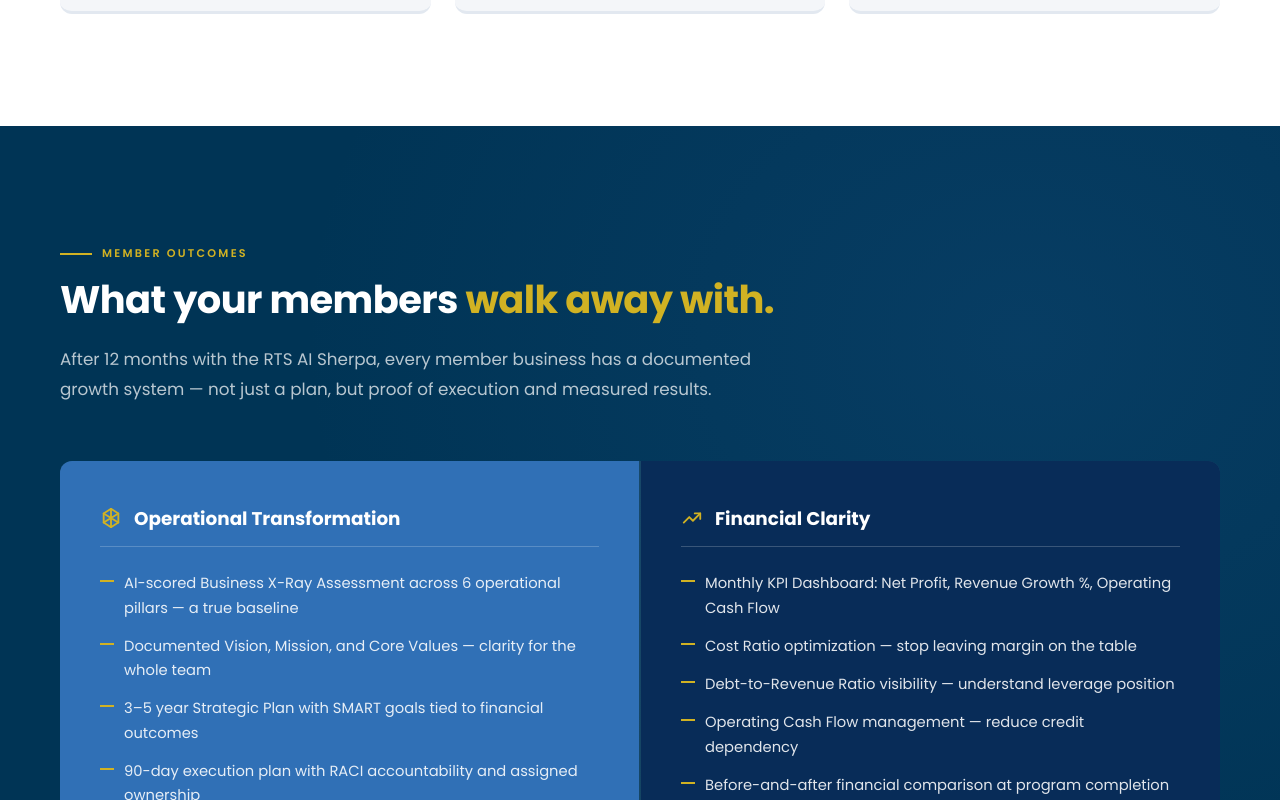
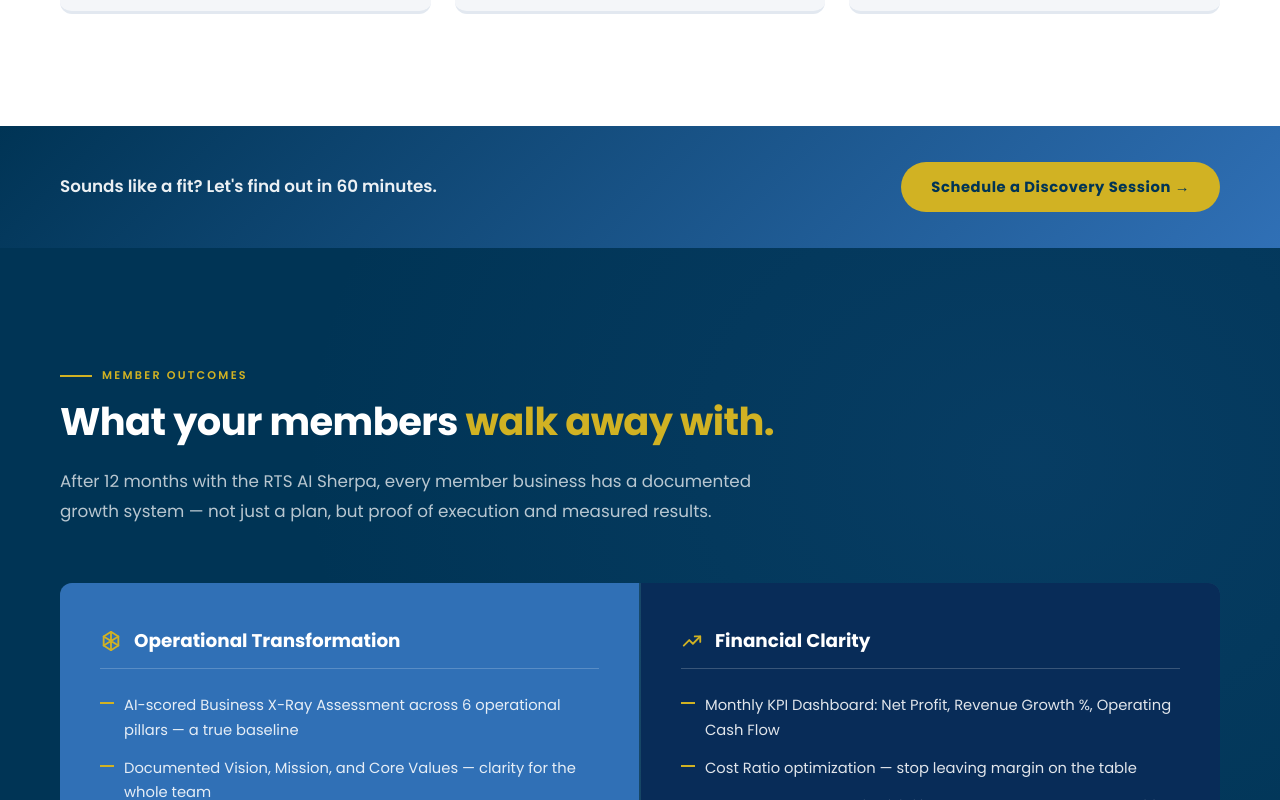
Before and after one commit to BrunoJulianoRosa/rts-website, a Next.js app: page / in a window 1280 px wide. Shown: the part 3320-4120 px from the top of the page. Built offline with nearby package versions, Linux system fonts and the light colour scheme.

Commit message:
Add 3 mid-page CTA strips after Value Pillars, Journey, and Impact

```diff
--- a/app/globals.css
+++ b/app/globals.css
@@ -845,6 +845,29 @@ h2.section-h.on-dark .accent { color: var(--brand-accent); }
 }
 .t-role { font-size: 0.85rem; color: var(--muted); }
 
+/* ── CTA STRIP ── */
+.cta-strip {
+  background: linear-gradient(135deg, var(--brand-dark) 0%, var(--brand-primary) 100%);
+  padding: 36px 60px;
+  display: flex;
+  align-items: center;
+  justify-content: space-between;
+  gap: 28px;
+  flex-wrap: wrap;
+}
+.cta-strip p {
+  font-size: 1.05rem;
+  font-weight: 600;
+  color: rgba(255, 255, 255, 0.92);
+  flex: 1;
+  min-width: 260px;
+  line-height: 1.5;
+}
+@media (max-width: 960px) {
+  .cta-strip { padding: 32px 24px; flex-direction: column; text-align: center; }
+  .cta-strip p { min-width: unset; }
+}
+
 /* ── FINAL CTA ── */
 .final-cta {
   background: linear-gradient(135deg, var(--brand-darker) 0%, var(--brand-primary) 120%);
--- a/app/page.tsx
+++ b/app/page.tsx
@@ -13,6 +13,7 @@ import HowStart from "@/components/HowStart";
 import FinalCTA from "@/components/FinalCTA";
 import Footer from "@/components/Footer";
 import RevealObserver from "@/components/RevealObserver";
+import CtaStrip from "@/components/CtaStrip";
 
 export default function Home() {
   return (
@@ -23,11 +24,23 @@ export default function Home() {
       <Opener />
       <Sherpa />
       <ValuePillars />
+      <CtaStrip
+        text="Sounds like a fit? Let's find out in 60 minutes."
+        label="Schedule a Discovery Session"
+      />
       <Members />
       <Journey />
+      <CtaStrip
+        text="Ready to launch your first cohort? We'll build it together."
+        label="Book a Session"
+      />
       <Cohorts />
       <Partnership />
       <Impact />
+      <CtaStrip
+        text="Your members deserve a structured path to the summit."
+        label="Let's Talk"
+      />
       <Testimonial />
       <HowStart />
       <FinalCTA />
--- /dev/null
+++ b/components/CtaStrip.tsx
@@ -0,0 +1,15 @@
+interface CtaStripProps {
+  text: string;
+  label: string;
+}
+
+export default function CtaStrip({ text, label }: CtaStripProps) {
+  return (
+    <div className="cta-strip">
+      <p>{text}</p>
+      <a href="https://calendly.com/roadmaptosuccess" className="btn btn-gold">
+        {label} →
+      </a>
+    </div>
+  );
+}
```
